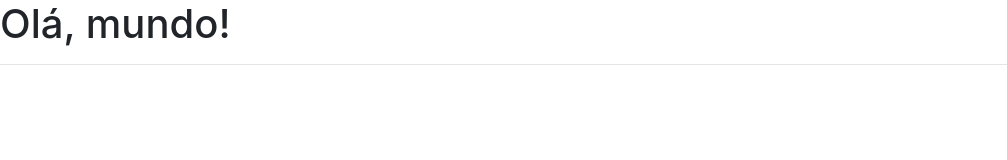
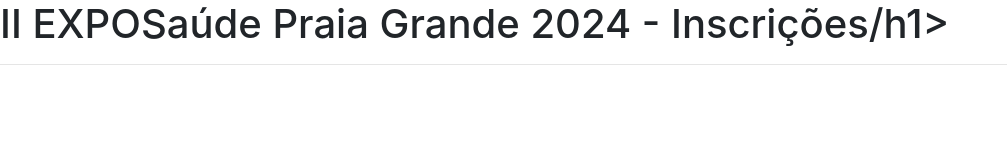
Before and after one commit to DaviLimaPereira/DaviLimaPereira.github.io, a plain HTML site: page index.html in a window 1280 px wide. Shown: the whole page, without its empty margins (0-1007 px from the left). Drawn offline with nearby package versions, Linux system fonts and the light colour scheme.

Commit message:
Alteração do texto para acomodar nova necessidade

```diff
--- a/index.html
+++ b/index.html
@@ -8,10 +8,10 @@
     <!-- Bootstrap CSS -->
     <link rel="stylesheet" href="https://stackpath.bootstrapcdn.com/bootstrap/4.1.3/css/bootstrap.min.css" integrity="sha384-MCw98/SFnGE8fJT3GXwEOngsV7Zt27NXFoaoApmYm81iuXoPkFOJwJ8ERdknLPMO" crossorigin="anonymous">
 
-    <title>Olá, mundo!</title>
+    <title>II EXPOSaúde 2024</title>
   </head>
   <body>
-    <h1>Olá, mundo!</h1>
+    <h1>II EXPOSaúde Praia Grande 2024 - Inscrições/h1>
     <hr>
 
     <!-- JavaScript (Opcional) -->
```
